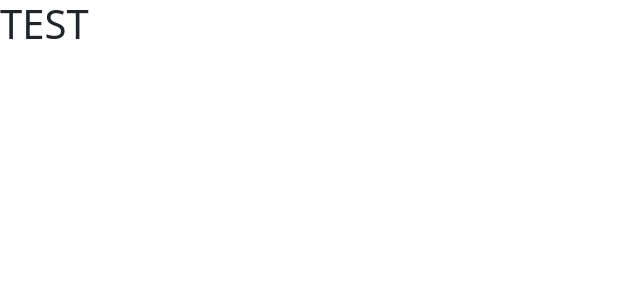
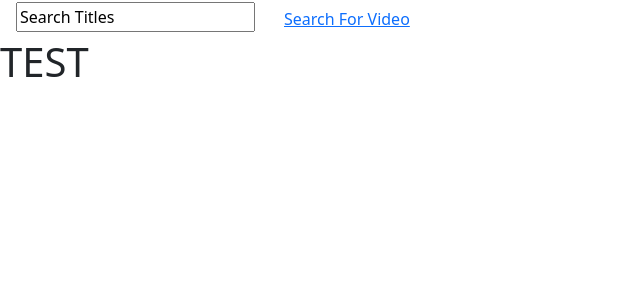
Before and after one commit to cmattox4846/Youtube_Clone_React, a React (Create React App) app: page / in a window 1280 px wide. Shown: the top 300 px of the page, without its empty margins (0-640 px from the left). Built offline with nearby package versions, Linux system fonts and the light colour scheme.

Commit message:
added searchBar api call

```diff
--- a/src/components/App.jsx
+++ b/src/components/App.jsx
@@ -1,19 +1,38 @@
 import React, { Component } from 'react';
+import axios from "axios";
+import SearchBar from './SearchBar/SearchBar';
 
 class App extends Component {
     constructor(props) {
         super(props);
-        this.state = {};
+        this.state = {
+            videos: []
+        };
     }
 
+
+    SearchForVideo = async (search_term) => {
+
+        let response = await axios.get('https://www.googleapis.com/youtube/v3/search?q='+{search_term}+'&key=AIzaSyASgHWeo95jh3pLZ-QrTEq_lx-OZCLXwGQ')
+        this.setState({
+            songs:response.data
+        })
+
+    }
 
 
     render() {
         return (
+            <div>
+            <SearchBar search_term={this.SearchForVideo}/>
+
+
             <h1> TEST </h1>
-        )
+            </div>
+        );
 
+        }
     }
-}
+
 
 export default App;
--- a/src/components/SearchBar/SearchBar.jsx
+++ b/src/components/SearchBar/SearchBar.jsx
@@ -0,0 +1,45 @@
+import React, { Component } from 'react';
+
+class SearchBar extends Component {
+    constructor(props) {
+        super(props);
+        this.state = {
+        search:'Search Titles',
+
+     }
+}
+
+
+handleChange=(event)=>{
+    this.setState({
+          [event.target.name]:event.target.value,
+      });
+
+
+  }
+
+handleSubmit = (event) => {
+      event.preventDefault();
+      this.props.search_term(this.state.search)
+  }
+    render() {
+        return (
+            <div className="ms-2 me-2">
+            <form onSubmit={this.handleSubmit}>
+
+
+                <label></label>
+                <input className=" ms-2 me-2" name='search'  onChange={this.handleChange} value={this.state.search}/>
+
+
+                <button type="submit"className="btn btn-link button1 ms-2 me-2">Search For Video</button>
+
+
+            </form>
+    </div>
+
+          );
+    }
+}
+
+export default SearchBar;
```
Also changed, not shown: src/components/UserForm.jsx (added, +21 -0 lines).
